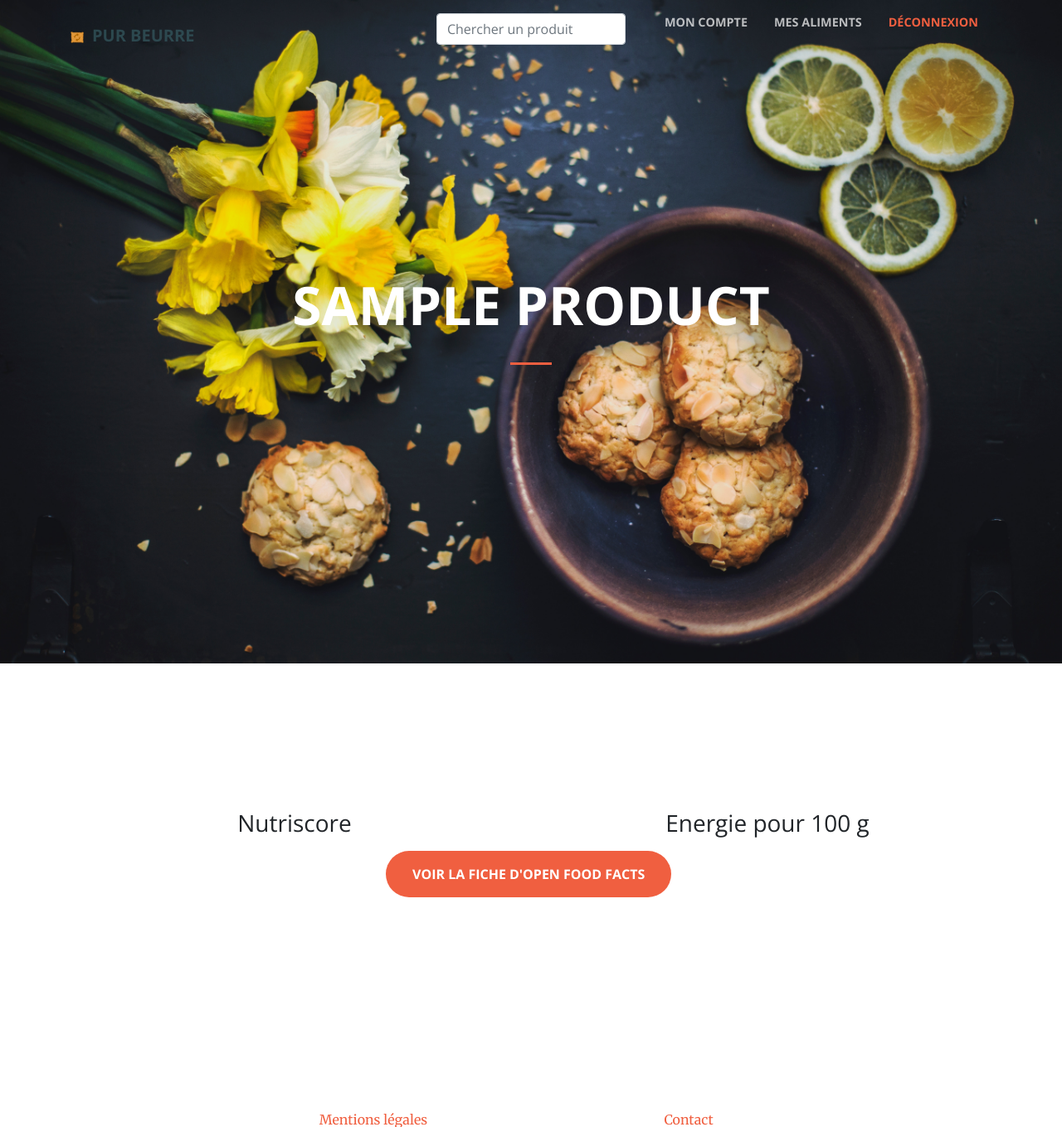
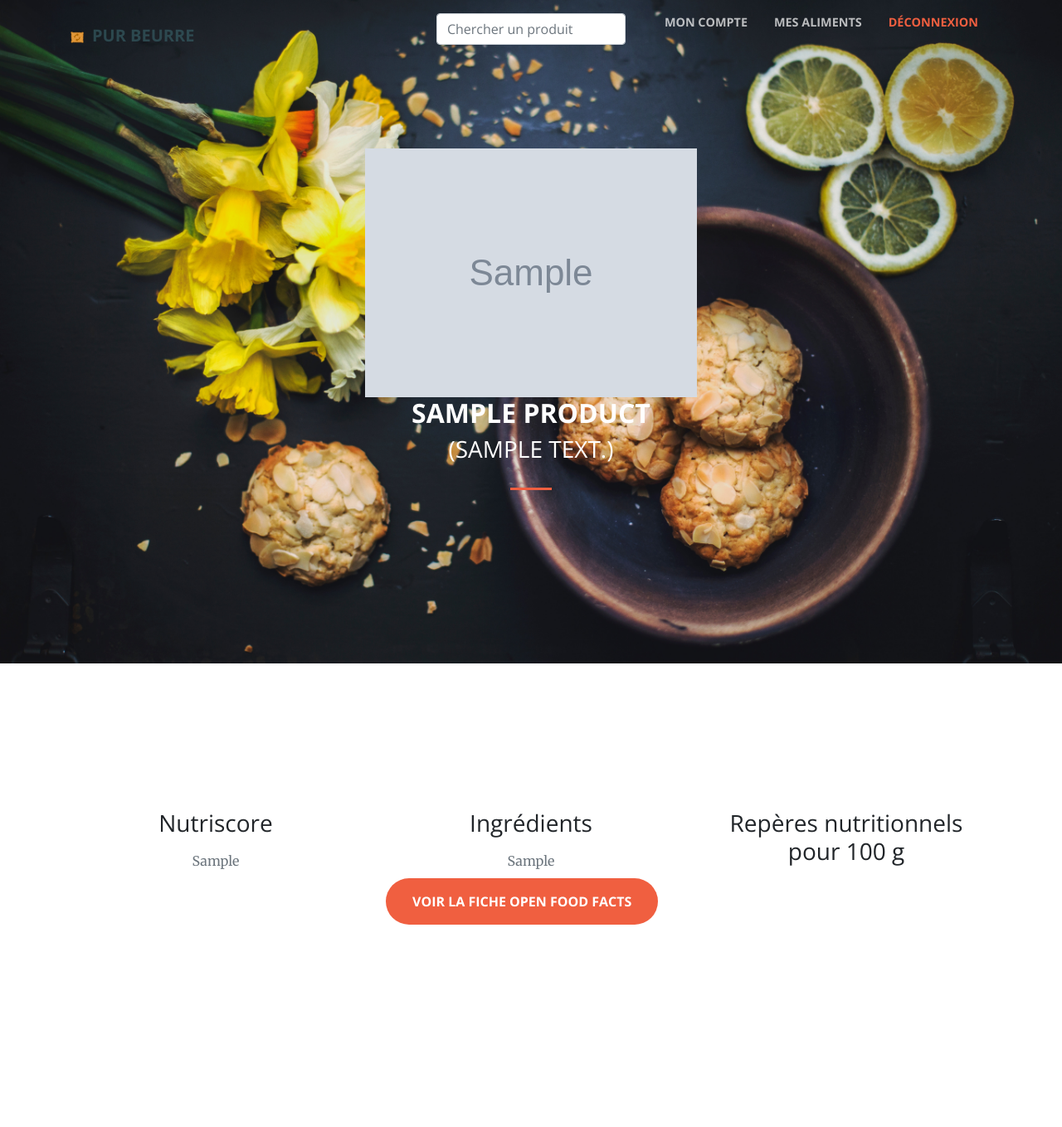
Before and after one commit to lauremenaut/2018_07_31_python_projet_8, a Django app: page /healthier_food/1 in a window 1280 px wide. Shown: the top 1359 px of the page at 83% size. Run offline with Django 3.2, Linux system fonts and the light colour scheme; tables that the repository leaves empty hold one stand-in row (values such as "Sample post"); grey boxes marked "Sample" are stand-in pictures; some libraries are stand-ins or nearby versions.

Commit message:
add 'ingredients' part - replace 'nutrition_grade' with 'nutriscore'

```diff
--- a/pur_beurre_lm/healthier_food/templates/healthier_food/detail.html
+++ b/pur_beurre_lm/healthier_food/templates/healthier_food/detail.html
@@ -7,9 +7,13 @@
   <div class="container my-auto">
     <div class="row">
       <div class="col-lg-10 mx-auto">
-        <h1 class="text-uppercase">
+        <img src="{{ product.image }}">
+        <h2 class="text-uppercase">
           <strong>{{ product.name }}</strong>
-        </h1>
+        </h2>
+        <h3 class="text-uppercase">
+          ({{ product.description }})
+        </h3>
         <hr>
       </div>
     </div>
@@ -20,24 +24,32 @@
   <div class="container">
     <div class="row">
 
-      <div class="col-lg-6 col-md-3 text-center">
+      <div class="col-lg-4 col-md-3 text-center">
         <div class="service-box mt-5 mx-auto">
           <i class="fa fa-4x fa-diamond text-primary mb-3 sr-icons"></i>
           <h3 class="mb-3">Nutriscore</h3>
-          <p class="text-muted mb-0">{{ product.nutrition_grade|upper }}</p>
+          <p class="text-muted mb-0">{{ product.nutriscore }}</p>
         </div>
       </div>
 
-      <div class="col-lg-6 col-md-3 text-center">
+      <div class="col-lg-4 col-md-3 text-center">
         <div class="service-box mt-5 mx-auto">
           <i class="fa fa-4x fa-paper-plane text-primary mb-3 sr-icons"></i>
-          <h3 class="mb-3">Energie pour 100 g</h3>
+          <h3 class="mb-3">Ingrédients</h3>
+          <p class="text-muted mb-0">{{ product.ingredients }}</p>
+        </div>
+      </div>
+
+      <div class="col-lg-4 col-md-3 text-center">
+        <div class="service-box mt-5 mx-auto">
+          <i class="fa fa-4x fa-paper-plane text-primary mb-3 sr-icons"></i>
+          <h3 class="mb-3">Repères nutritionnels pour 100 g</h3>
           <p class="text-muted mb-0">{{ product.energy }}</p>
         </div>
       </div>
 
       <div class="col-lg-4 mx-auto">
-        <a class="btn btn-primary btn-xl js-scroll-trigger" href={{ product.url }}>Voir la fiche d'Open Food Facts</a>
+        <a class="btn btn-primary btn-xl js-scroll-trigger" href={{ product.url }}>Voir la fiche Open Food Facts</a>
       </div>
 
     </div>
```
